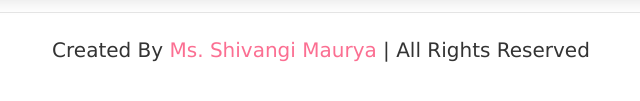
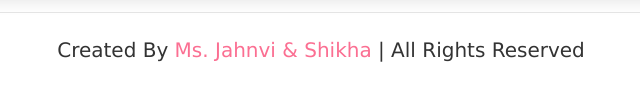
Before and after one commit to Jahnvi9044/FlowerStore, a plain HTML site: page Index.html in a window 1280 px wide. Shown: the part 6741-6842 px from the top of the page, 319-959 px from the left. Drawn offline with Linux system fonts and the light colour scheme.

Commit message:
"change lines"

```diff
--- a/Index.html
+++ b/Index.html
@@ -616,13 +616,13 @@
          <div class="card">
           <h3>contact info</h3>
           <a href="#">+91 9044158093,+91 6387411812</a>
-          <a href="#">jahnvichaurasia@gmail.com,shikhasingh227405@gmail.com</a>
+          <a href="#">jahnvichaurasia@gmail.com, shikhasingh227405@gmail.com</a>
           <a href="#">Lucknow, India - 226005 </a>
          <img src="payment_img.jpg">
         </div>
     </div>
 
-    <div class="credit"> Created by <span> ms. shivangi maurya </span>| all rights reserved</div>
+    <div class="credit"> Created by <span> ms. Jahnvi & Shikha </span>| all rights reserved</div>
   </section>
   <!-- footer section end -->
 
```
